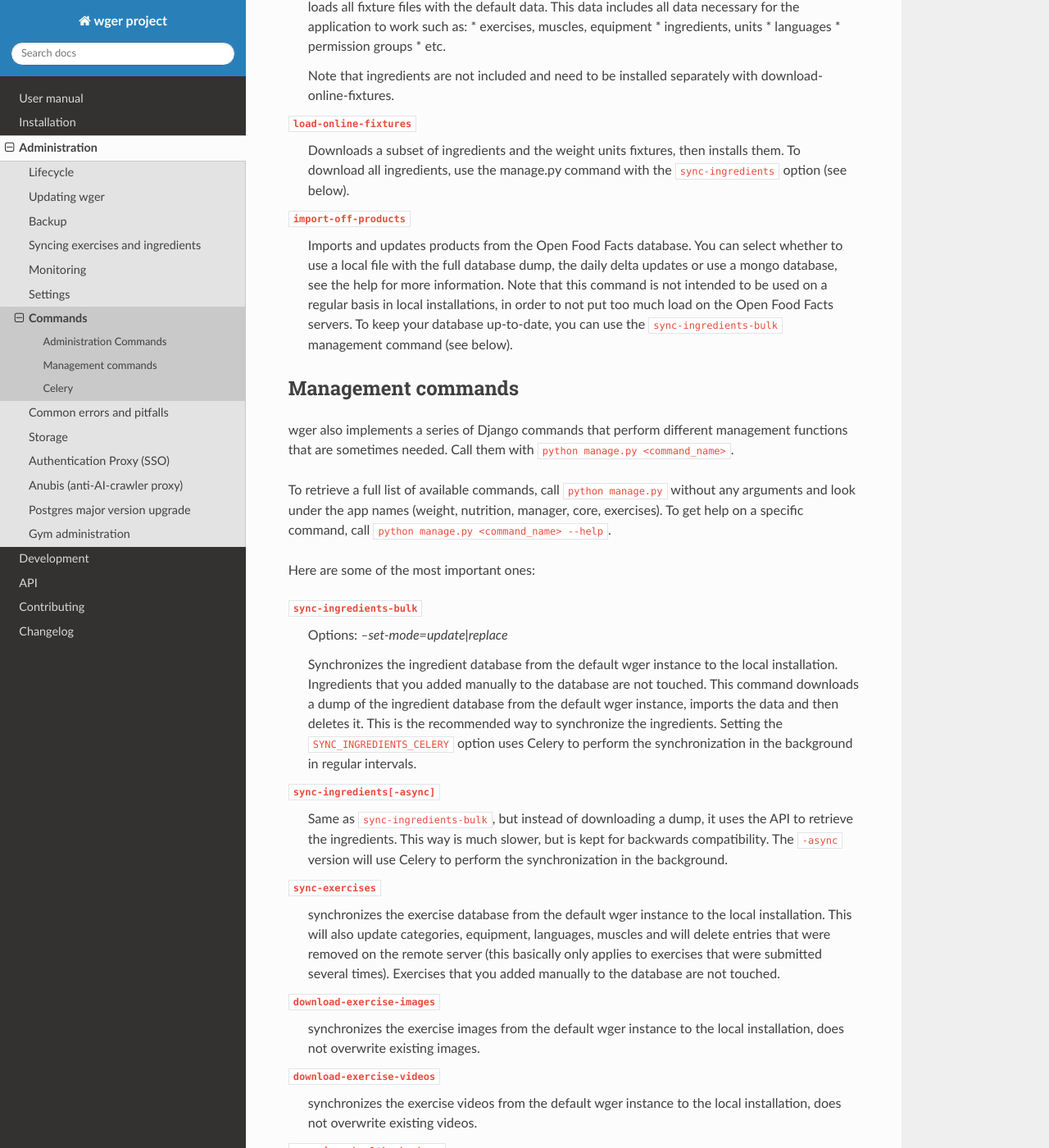
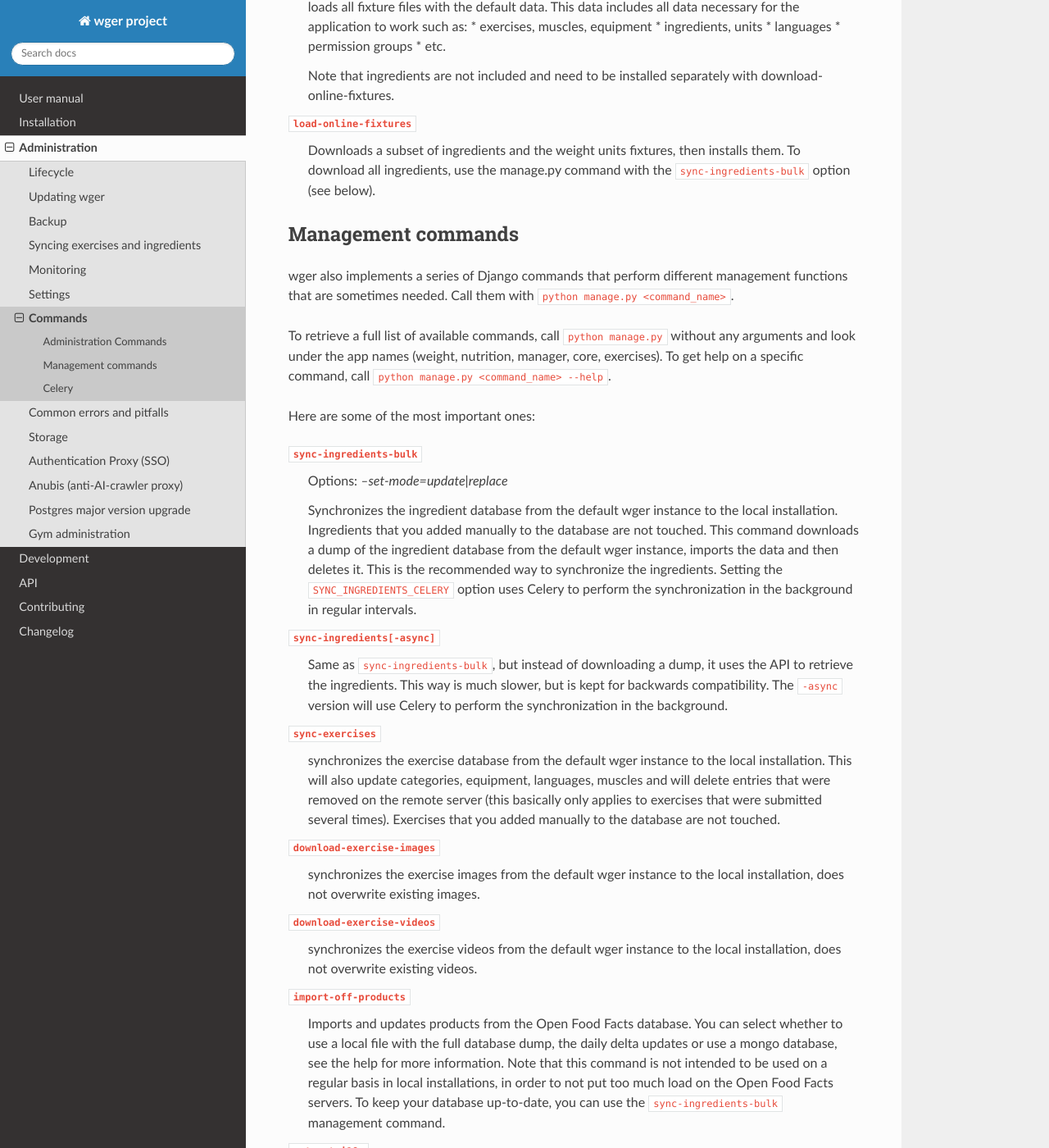
Before and after one commit to wger-project/docs, a Sphinx documentation site: the page built from docs/administration/commands.rst, in a window 1280 px wide and 1400 px high, scrolled down 675 px. Shown: the whole window at 82% size. Built offline with Sphinx 7.4.7 and the Read the Docs theme 3.1.0, drawn with Linux system fonts in a browser that asks for light colours; some of the changed lines change nothing that is shown; some of the changed text lies outside the part shown.

Commit message:
import-off-products is a manage.py command

```diff
--- a/docs/administration/commands.rst
+++ b/docs/administration/commands.rst
@@ -40,16 +40,8 @@ Here are some of the most important ones:
 ``load-online-fixtures``
   Downloads a subset of ingredients and the weight units fixtures, then installs
   them. To download all ingredients, use the manage.py command with the
-  ``sync-ingredients`` option (see below).
+  ``sync-ingredients-bulk`` option (see below).
 
-``import-off-products``
-  Imports and updates products from the Open Food Facts database. You can select
-  whether to use a local file with the full database dump, the daily delta
-  updates or use a mongo database, see the help for more information. Note that
-  this command is not intended to be used on a regular basis in local installations,
-  in order to not put too much load on the Open Food Facts servers. To keep your
-  database up-to-date, you can use the ``sync-ingredients-bulk`` management
-  command (see below).
 
 Management commands
 -------------------
@@ -94,10 +86,14 @@ Here are some of the most important ones:
   synchronizes the exercise videos from the default wger instance to the local
   installation, does not overwrite existing videos.
 
-``exercises-health-check.py``
-  Performs a series of basic health checks. Basically sees if there are exercises
-  that don't have a default English translation or worse, don't have any
-  translation at all
+``import-off-products``
+  Imports and updates products from the Open Food Facts database. You can select
+  whether to use a local file with the full database dump, the daily delta
+  updates or use a mongo database, see the help for more information. Note that
+  this command is not intended to be used on a regular basis in local installations,
+  in order to not put too much load on the Open Food Facts servers. To keep your
+  database up-to-date, you can use the ``sync-ingredients-bulk`` management
+  command.
 
 ``extract-i18n``
   Used for development only. Extracts strings from the database that need to be
```
